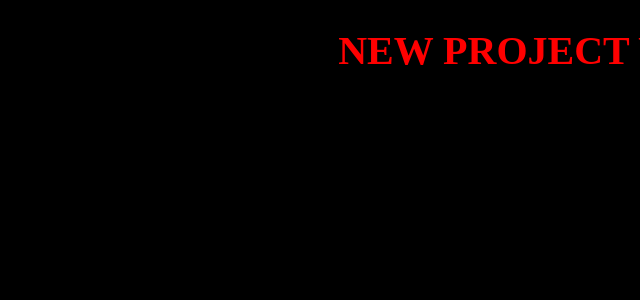
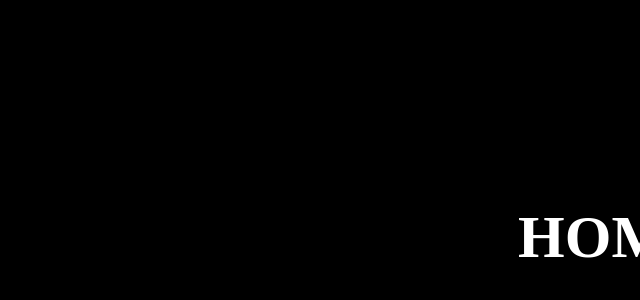
Before and after one commit to nonynony28-netizen/Menarah, a React (Vite) app: page /#/ in a window 1280 px wide. Shown: the top 300 px of the page, without its empty margins (640-1280 px from the left). Built offline with nearby package versions, Linux system fonts and the light colour scheme.

Commit message:
Implement routing with HashRouter and Routes
Refactor App component to use HashRouter and Routes for navigation.

```diff
--- a/src/App.jsx
+++ b/src/App.jsx
@@ -1,8 +1,24 @@
+import React from "react";
+import { HashRouter, Routes, Route } from "react-router-dom";
+
+import Navbar from "./components/Navbar";
+import Home from "./pages/Home";
+
 function App() {
   return (
-    <h1 style={{color:"red", fontSize:"40px"}}>
-      NEW PROJECT WORKING
-    </h1>
+    <HashRouter>
+
+      {/* Navbar */}
+      <Navbar />
+
+      {/* الصفحات */}
+      <div className="app-container">
+        <Routes>
+          <Route path="/" element={<Home />} />
+        </Routes>
+      </div>
+
+    </HashRouter>
   );
 }
 
```
